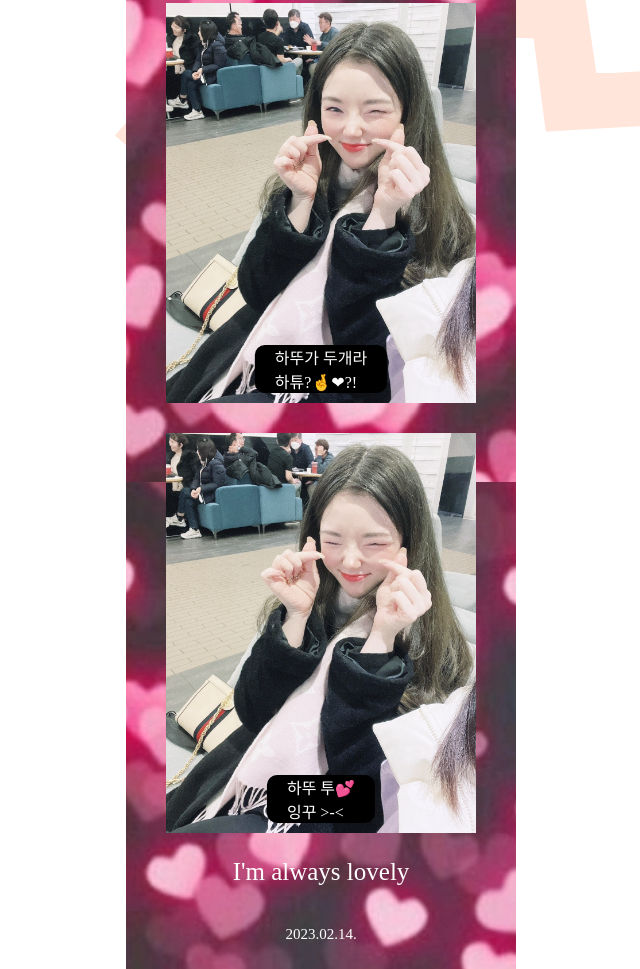
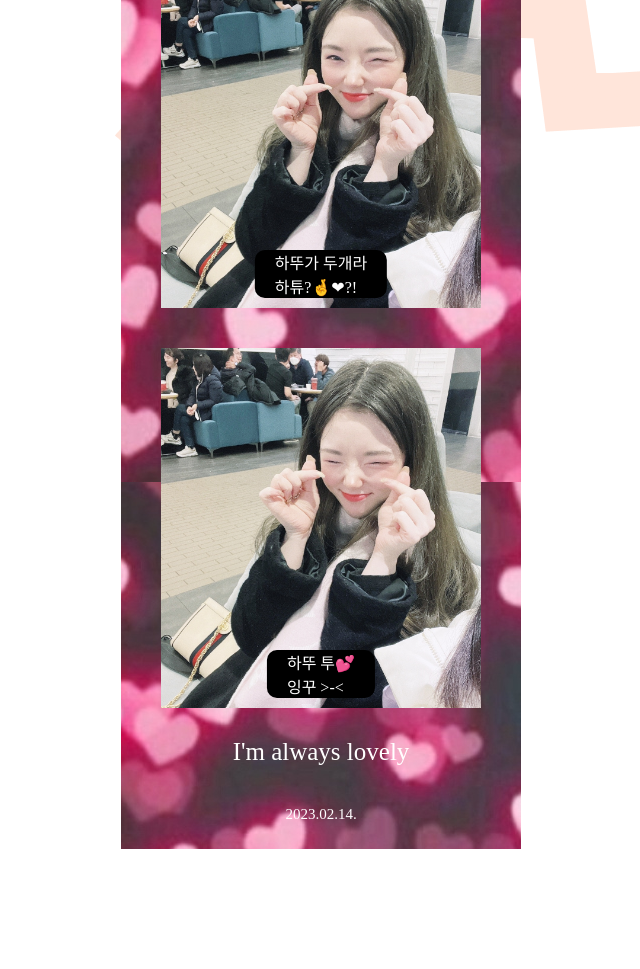
Before and after one commit to Duggy95/suri2, a plain HTML site: page index.html in a window 1280 px wide. Shown: the part 951-1920 px from the top of the page, without its empty margins (319-959 px from the left). After the commit the page ends 1800 px from the top, so only its background shows below. Drawn offline with Linux system fonts and the light colour scheme; a web font is replaced by a local one.

Commit message:
Update index.html

```diff
--- a/index.html
+++ b/index.html
@@ -12,7 +12,7 @@
         src: url("https://cdn.jsdelivr.net/gh/projectnoonnu/noonfonts_2202-2@1.0/LeeSeoyun.woff")
           format("woff");
         font-weight: normal;
-        font-style: normal;
+        font-style:normal;
       }
       /* body태그 자체에 css 요소 부여 */
 body {
@@ -24,20 +24,20 @@ body {
 }
 
 .container{
-    width:390px;
+    width:400px;
     background-image: url(./background.jpg);
-    height:1920px;
+    height:1800px;
 }
 
 .photos{
     margin-top: 30px;
-    margin: -30px 20px;
+    margin: -35px 20px;
 }
 
 .photo-frame{
     background-color: white;
-    margin:30px 20px;
-    height: 400px;
+    margin: 40px 20px;
+    height: 360px;
     background-size: cover;
     position: relative;
 }
@@ -58,7 +58,7 @@ body {
     display: flex;
     flex-direction: column;
     align-items: center;
-    margin: -30px;
+
 }
 .f-title{
     color: white;
```
